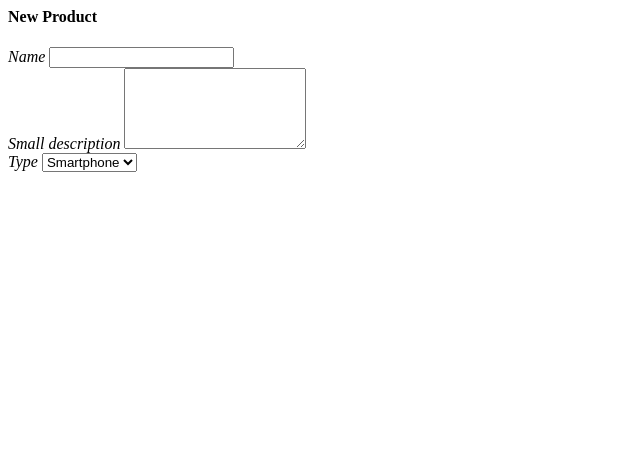
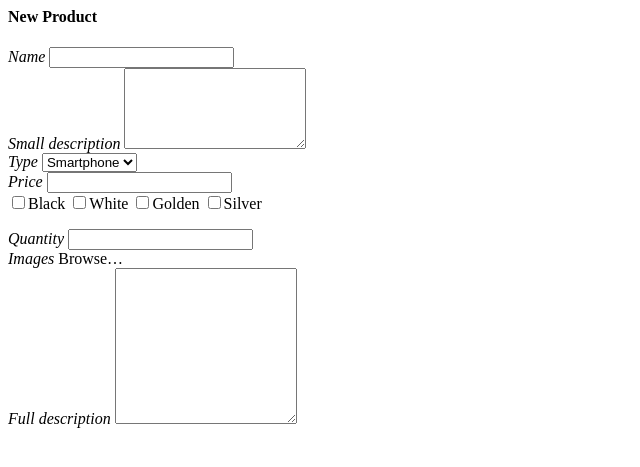
Before and after one commit to Antonio-Melo/LBAW, a PHP site: page /addproduct.php in a window 1280 px wide. Shown: the top 467 px of the page, without its empty margins (0-640 px from the left). Run offline with PHP 8.4, Linux system fonts and the light colour scheme.

Commit message:
add product done(missing css to center)

```diff
--- a/style/ban-users.css
+++ b/style/ban-users.css
@@ -1,5 +1,5 @@
 .btn-danger{
-    background: red !important;
+    background: #d9534f !important;
 }
 
 .close{
--- a/templates/addproduct.php
+++ b/templates/addproduct.php
@@ -3,15 +3,15 @@
         <h4>New Product</h4>
     </div>
 
-    <div class="input-group col-lg-12 col-md-12">
+    <div class="input-group col-lg-12 col-md-12 col-sm-12 col-xs-12">
         <div class="row">
-            <div class="name col-lg-6 col-md-6">
+            <div class="name col-lg-6 col-md-6 col-sm-12 col-xs-12">
                 <span class="input-group-addon"><i class="glyphicon glyphicon-tag"> Name</i></span>
-                <input type="text" class="form-control" id="usr">
+                <input type="text" class="form-control" id="name">
             </div>
         </div>
         <div class="row">
-            <div class="small-description col-lg-6 col-md-6">
+            <div class="small-description col-lg-6 col-md-6 col-sm-12 col-xs-12">
                 <div class="form-group">
                     <span class="input-group-addon"><i class="glyphicon glyphicon-tags"> Small description</i></span>
                     <textarea class="form-control" rows="5" id="comment"></textarea>
@@ -19,7 +19,7 @@
             </div>
         </div>
         <div class="row">
-            <div class="form-group col-lg-6 col-md-6">
+            <div class="form-group col-lg-6 col-md-6 col-sm-12 col-xs-12">
                 <span class="input-group-addon"><i class="glyphicon glyphicon-list"> Type</i></span>
                 <select class="form-control" id="types">
                     <option>Smartphone</option>
@@ -32,5 +32,52 @@
                 </select>
             </div>
         </div>
+        <div class="row">
+            <div class="name col-lg-6 col-md-6 col-sm-12 col-xs-12">
+                <span class="input-group-addon"><i class="fa fa-money"> Price</i></span>
+                <input type="number" class="form-control" id="price">
+            </div>
+        </div>
+        <div class="row">
+            <div class="colors col-lg-6 col-md-6 col-sm-12 col-xs-12">
+                <form>
+                    <label class="checkbox-inline">
+                        <input type="checkbox" value="">Black
+                    </label>
+                    <label class="checkbox-inline">
+                        <input type="checkbox" value="">White
+                    </label>
+                    <label class="checkbox-inline">
+                        <input type="checkbox" value="">Golden
+                    </label>
+                    <label class="checkbox-inline">
+                        <input type="checkbox" value="">Silver
+                    </label>
+                </form>
+            </div>
+        </div>
+        <div class="row">
+            <div class="name col-lg-6 col-md-6 col-sm-12 col-xs-12">
+                <span class="input-group-addon"><i class="fa fa-coins" >Quantity</i></span>
+                <input type="number" class="form-control" id="qty">
+            </div>
+        </div>
+        <div class="row">
+            <div class="col-lg-6 col-sm-6 col-12">
+                <span class="input-group-addon"><i class="glyphicon glyphicon-cargo"> Images</i></span>
+                <label class="btn btn-primary">
+                    Browse&hellip; <input type="file" style="display: none;">
+                </label>
+            </div>
+        </div>
+
+        <div class="row">
+            <div class="small-description col-lg-6 col-md-6 col-sm-12 col-xs-12">
+                <div class="form-group">
+                    <span class="input-group-addon"><i class="glyphicon glyphicon-tags"> Full description</i></span>
+                    <textarea class="form-control" rows="10" id="comment"></textarea>
+                </div>
+            </div>
+        </div>
     </div>
 </div>
```
